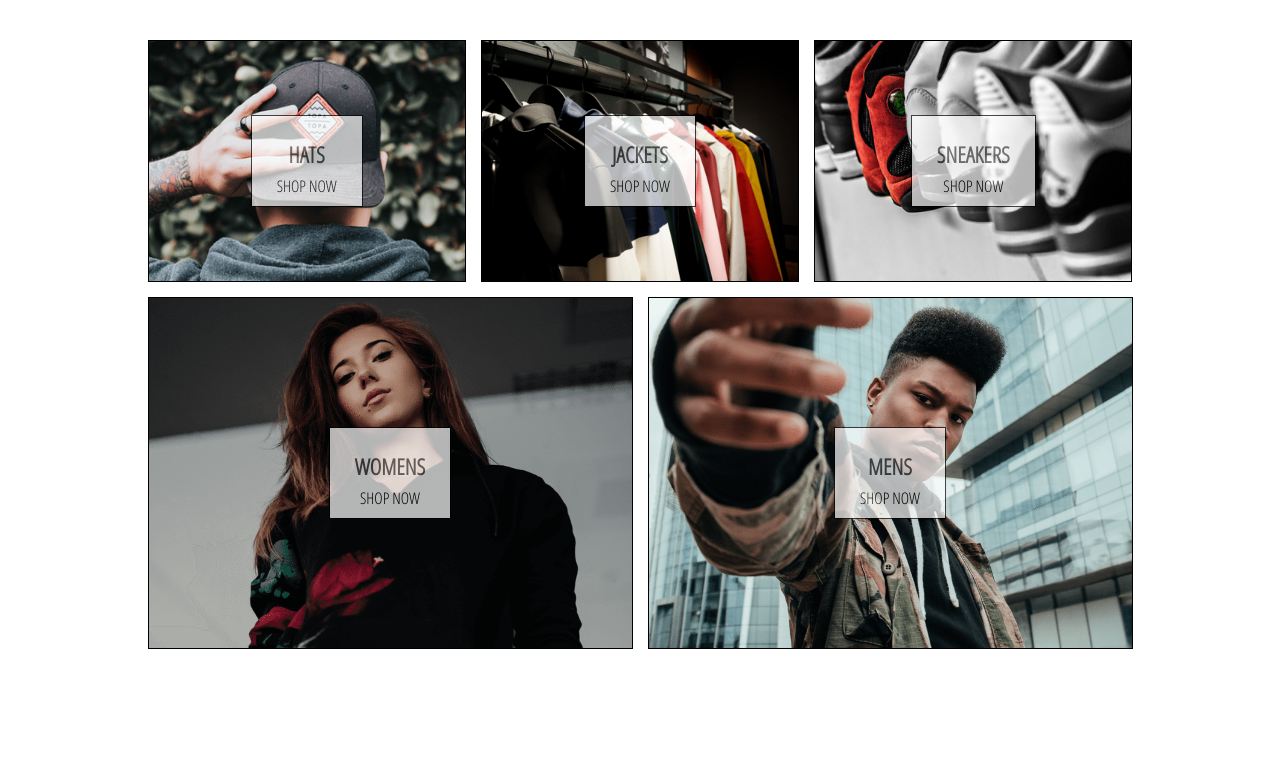
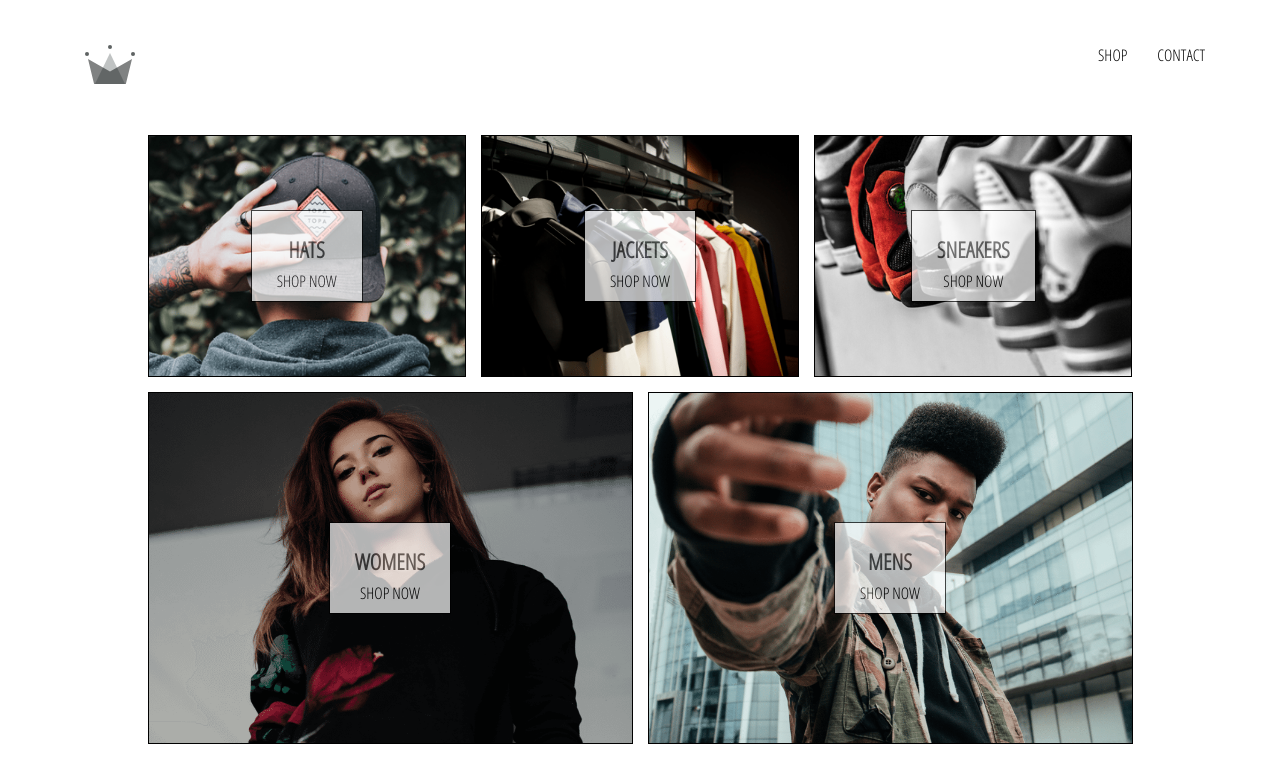
Before and after one commit to born-to-be-mad/react-e-shop, a React (Create React App) app: page / in a window 1280 px wide. Shown: the top 782 px of the page. Built offline with nearby package versions, Linux system fonts and the light colour scheme.

Commit message:
add base header component with links

```diff
--- a/src/App.css
+++ b/src/App.css
@@ -2,3 +2,8 @@
   font-family: "Open Sans Condensed";
   padding: 20px 60px;
 }
+
+a {
+  text-decoration: none;
+  color: black;
+}
--- a/src/App.js
+++ b/src/App.js
@@ -5,10 +5,12 @@
 
 import HomePage from "./pages/home/home-page.component";
 import ShopPage from "./pages/shop/shop-page.component";
+import Header from "./components/header/header.component";
 
 function App() {
   return (
     <div>
+      <Header />
       <Switch>
         <Route exact path="/" component={HomePage} />
         <Route path="/shop" component={ShopPage} />
--- /dev/null
+++ b/src/components/header/header.component.jsx
@@ -0,0 +1,26 @@
+import React from "react";
+import { Link } from "react-router-dom";
+
+import { ReactComponent as Logo } from "../../assets/crown.svg";
+
+import "./header.styles.scss";
+
+const Header = () => {
+  return (
+    <div className="header">
+      <Link className="logo-container" to="/">
+        <Logo className="logo" />
+      </Link>
+      <div className="options">
+        <Link className="option" to="/shop">
+          SHOP
+        </Link>
+        <Link className="option" to="/contact">
+          CONTACT
+        </Link>
+      </div>
+    </div>
+  );
+};
+
+export default Header;
--- /dev/null
+++ b/src/components/header/header.styles.scss
@@ -0,0 +1,25 @@
+.header {
+  height: 70px;
+  width: 100%;
+  display: flex;
+  justify-content: space-between;
+  margin-bottom: 25px;
+
+  .logo-container {
+    height: 100%;
+    width: 70px;
+    padding: 25px;
+  }
+
+  .options {
+    width: 50%;
+    height: 100%;
+    display: flex;
+    align-items: center;
+    justify-content: flex-end;
+
+    .option {
+      padding: 10px 15px;
+    }
+  }
+}
```
Also changed, not shown: src/assets/crown.svg (added).
